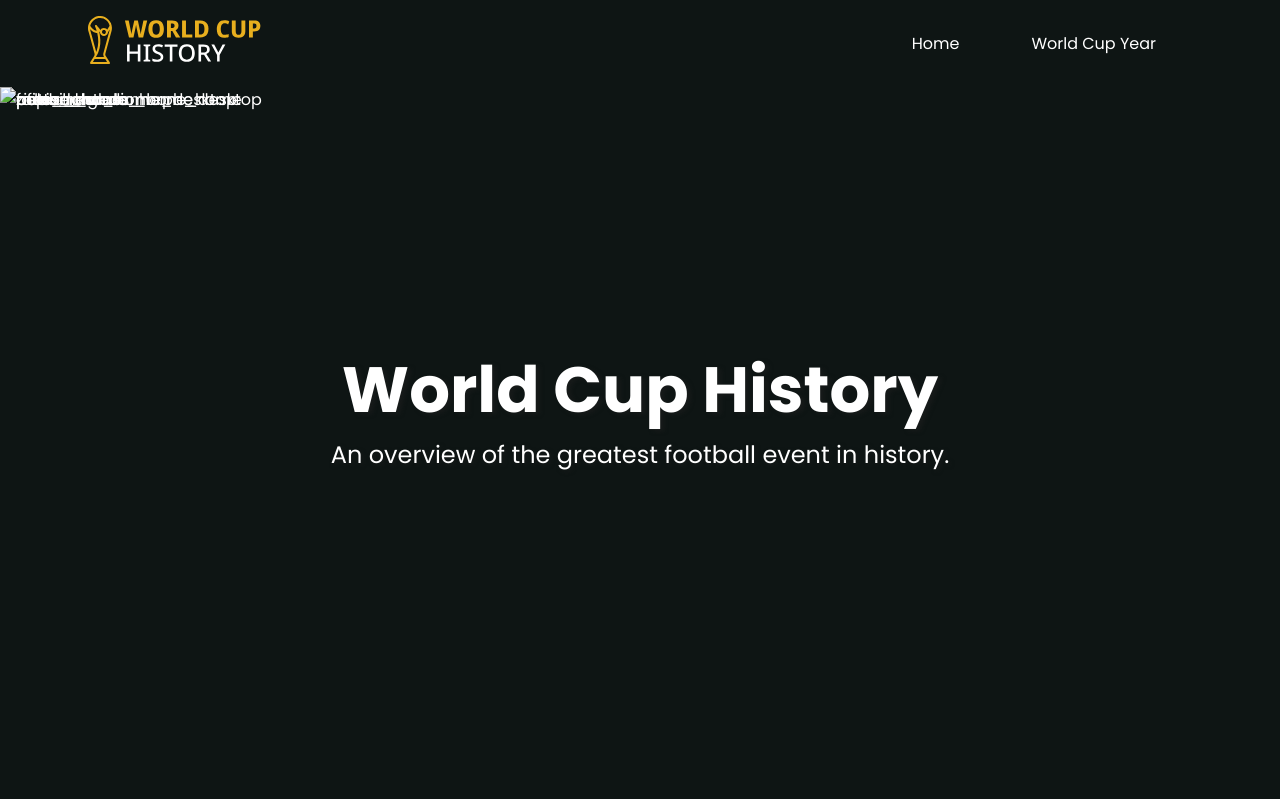
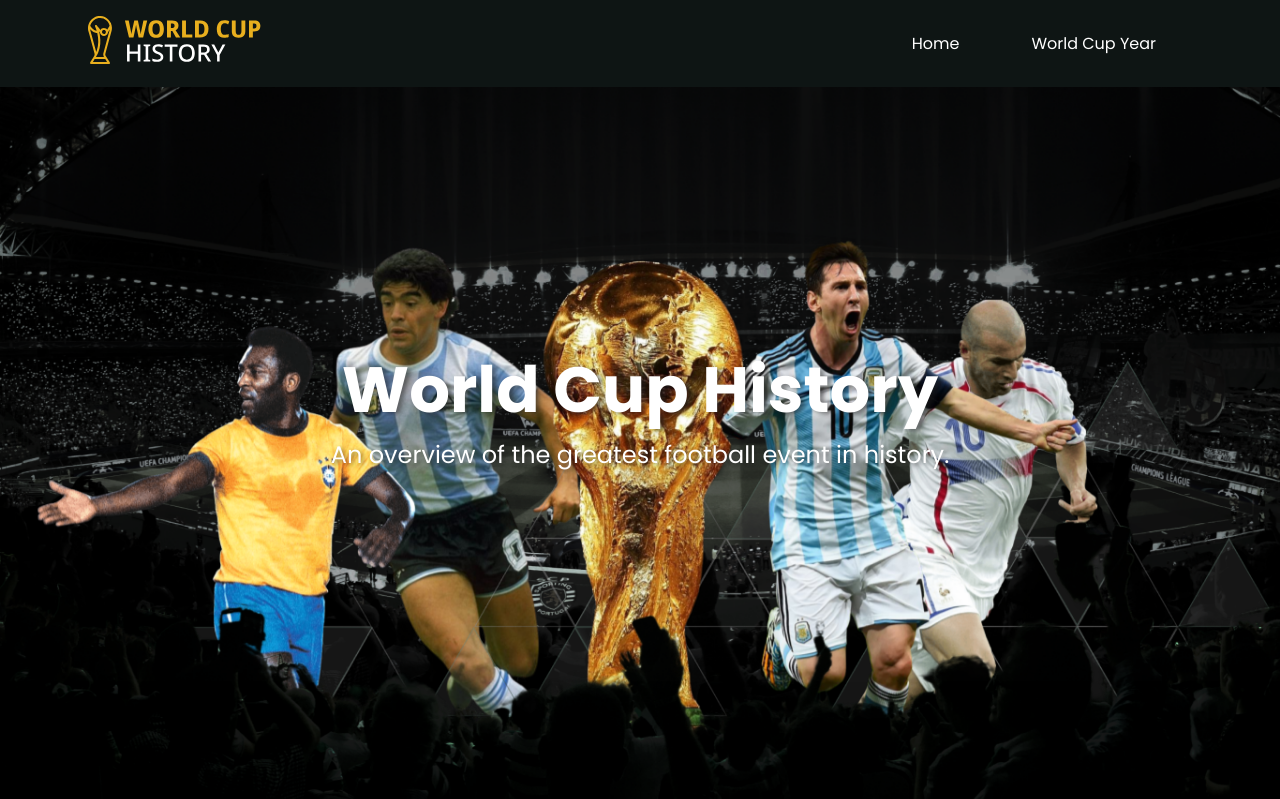
Before and after one commit to dresarmiento/worldcup_history, a plain HTML site: page index.html in a window 1280 px wide. Shown: the top 799 px of the page. Drawn offline with Linux system fonts and the light colour scheme.

Commit message:
Cambios de prueba por asignacion de dominio personal
se añade dominio personal y se suben cambios locales pendientes desde hace horas

```diff
--- a/index.html
+++ b/index.html
@@ -71,36 +71,36 @@
   </div>
 <!-- Imagenes de futbolistas fondos y elementos decorativos del banner -->
 <picture class="banner_stadium_bg">
-  <source srcset="media/proyectos/stadium-bg.png">
-  <img src="media/proyectos/stadium-bg.png" id="stadium-homebanner" alt="fondo_estadio_home">
+  <source srcset="media/proyectos/stadiumbg.png">
+  <img src="media/proyectos/stadiumbg.png" id="stadium-homebanner" alt="fondo_estadio_home">
 </picture>
 <picture class="banner_img_maradona">
-  <source srcset="media/proyectos/diego-banner.png">
-  <img src="media/proyectos/diego-banner.png" id="diego" alt="maradona_home_desktop">
+  <source srcset="media/proyectos/diegobanner.png">
+  <img src="media/proyectos/diegobanner.png" id="diego" alt="maradona_home_desktop">
 </picture>
 <picture class="banner_img_glasspattern">
-  <source srcset="media/proyectos/pattern-crystalbanner.png">
-  <img src="media/proyectos/pattern-crystalbanner.png" id="pattern-crystal" alt="pattern_glassmorph_home">
+  <source srcset="media/proyectos/patterncrystalbanner.png">
+  <img src="media/proyectos/patterncrystalbanner.png" id="pattern-crystal" alt="pattern_glassmorph_home">
 </picture>
 <picture class="banner_img_zidane">
-  <source srcset="media/proyectos/zidane-banner.png">
-  <img src="media/proyectos/zidane-banner.png" id="zidane" alt="zidane_home">
+  <source srcset="media/proyectos/zidanebanner.png">
+  <img src="media/proyectos/zidanebanner.png" id="zidane" alt="zidane_home">
 </picture>
 <picture class="banner_img_messi">
-  <source srcset="media/proyectos/leo_messi_banner.png">
-  <img src="media/proyectos/leo_messi_banner.png" id="messi-home" alt="messi_home">
+  <source srcset="media/proyectos/leomessibanner.png">
+  <img src="media/proyectos/leomessibanner.png" id="messi-home" alt="messi_home">
 </picture>
 <picture class="banner_img_trophy">
-  <source srcset="media/proyectos/cup-banner-trophy.png">
-  <img src="media/proyectos/cup-banner-trophy.png" id="trofeo-home" alt="copa_mundo_home_desktop">
+  <source srcset="media/proyectos/cupbannertrophy.png">
+  <img src="media/proyectos/cupbannertrophy.png" id="trofeo-home" alt="copa_mundo_home_desktop">
 </picture>
 <picture class="banner_img_pele">
-  <source srcset="media/proyectos/Pele-banner-left_bottom.png">
-  <img src="media/proyectos/Pele-banner-left_bottom.png" id="pele-home" alt="pele_home">
+  <source srcset="media/proyectos/pelebannerleftbottom.png">
+  <img src="media/proyectos/pelebannerleftbottom.png" id="pele-home" alt="pele_home">
 </picture>
 <picture class="banner_img_crowd">
-  <source srcset="media/proyectos/crowd-fristlayer.png">
-  <img src="media/proyectos/crowd-fristlayer.png" id="aficion" alt="aficion_home">
+  <source srcset="media/proyectos/crowdfristlayer.png">
+  <img src="media/proyectos/crowdfristlayer.png" id="aficion" alt="aficion_home">
 </picture>
 <!-- termina el contenido del banner -->
 </section>
```
